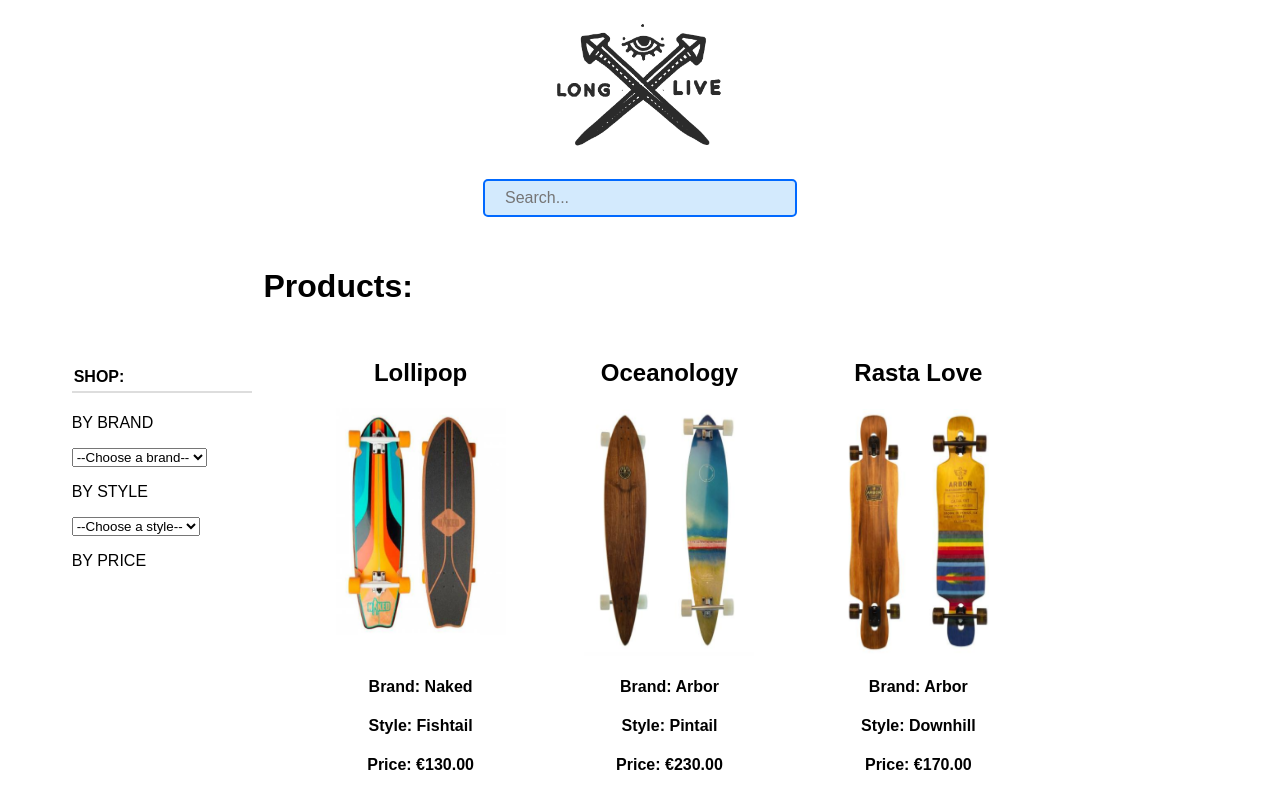
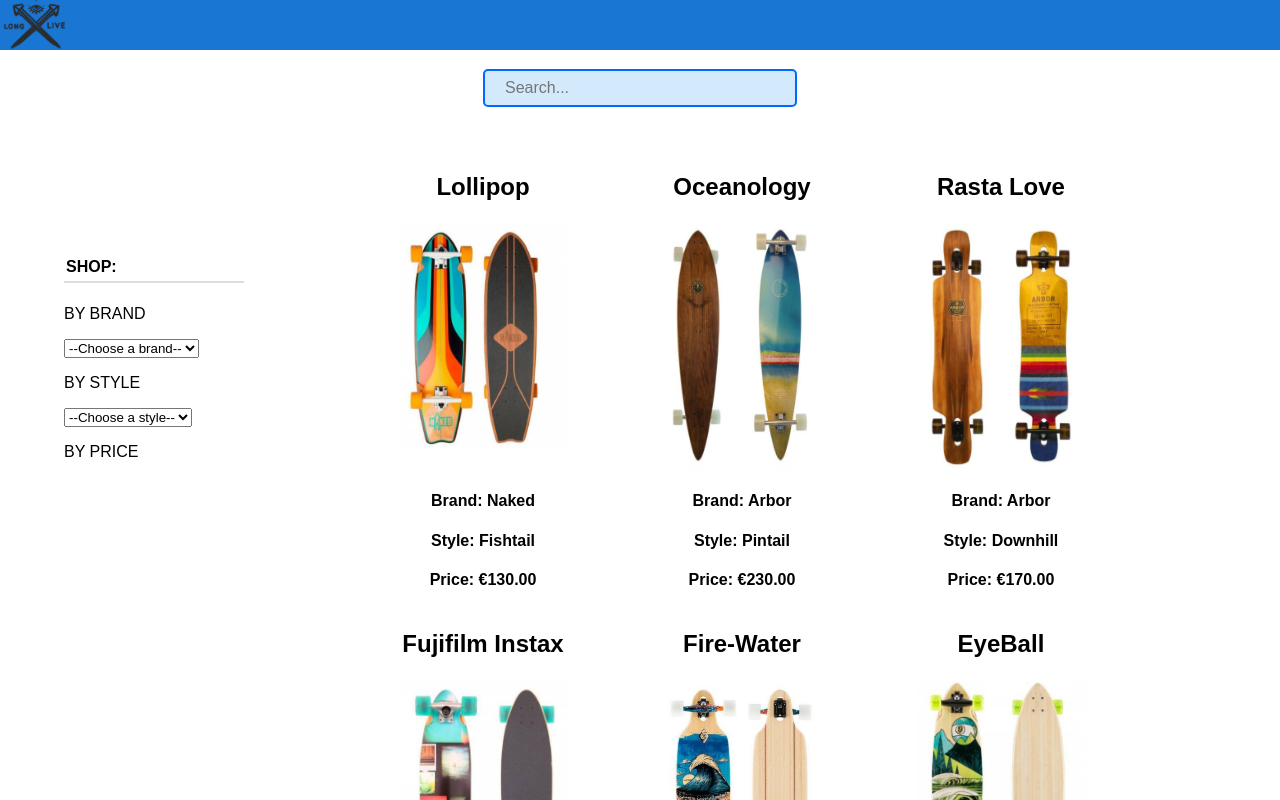
Before and after one commit to ArisApos/longLive, a React (Create React App) app: page / in a window 1280 px wide. Shown: the top 800 px of the page. Built offline with nearby package versions, Linux system fonts and the light colour scheme.

Commit message:
add sass, make aesthetic improvements, remove unnecessary elements

```diff
--- a/package.json
+++ b/package.json
@@ -4,6 +4,7 @@
   "private": true,
   "dependencies": {
     "lodash": "^4.17.11",
+    "node-sass": "^4.13.1",
     "react": "^16.8.1",
     "react-dom": "^16.8.1",
     "react-redux": "^6.0.0",
--- a/public/index.html
+++ b/public/index.html
@@ -8,34 +8,9 @@
       content="width=device-width, initial-scale=1, shrink-to-fit=no"
     />
     <meta name="theme-color" content="#000000" />
-    <!--
-      manifest.json provides metadata used when your web app is installed on a
-      user's mobile device or desktop. See https://developers.google.com/web/fundamentals/web-app-manifest/
-    -->
-    <link rel="manifest" href="%PUBLIC_URL%/manifest.json" />
-    <!--
-      Notice the use of %PUBLIC_URL% in the tags above.
-      It will be replaced with the URL of the `public` folder during the build.
-      Only files inside the `public` folder can be referenced from the HTML.
-
-      Unlike "/favicon.ico" or "favicon.ico", "%PUBLIC_URL%/favicon.ico" will
-      work correctly both with client-side routing and a non-root public URL.
-      Learn how to configure a non-root public URL by running `npm run build`.
-    -->
     <title>~Long Live~</title>
   </head>
   <body>
-    <noscript>You need to enable JavaScript to run this app.</noscript>
     <div id="root"></div>
-    <!--
-      This HTML file is a template.
-      If you open it directly in the browser, you will see an empty page.
-
-      You can add webfonts, meta tags, or analytics to this file.
-      The build step will place the bundled scripts into the <body> tag.
-
-      To begin the development, run `npm start` or `yarn start`.
-      To create a production bundle, use `npm run build` or `yarn build`.
-    -->
   </body>
 </html>
--- a/src/App.js
+++ b/src/App.js
@@ -1,8 +1,6 @@
 import React from 'react';
 import Home from './components/Home';
 
-const App = () => (
-    <div><Home /></div>
-);
+const App = () => (<><Home /></>);
 
 export default App;
--- a/src/components/Home.js
+++ b/src/components/Home.js
@@ -3,12 +3,13 @@
 import { Search, Product, FilterMenu } from './'
 
 const Home = ({ searchedProducts }) => (
-  <div className="body-content">
-    <img src="../images/logo.png" className="logo"/>
+  <div className="homePage">
+    <nav className='header'>
+     <img src="../images/logo.png" className="logo"/>
+    </nav>
     <Search />
     <div className="collection">
       <FilterMenu />
-      <h1 className="heading">Products: </h1>
       <div className="product-container">
         <ul className="product-list">{ listItems(searchedProducts) }</ul>
       </div>
--- a/src/components/Search.js
+++ b/src/components/Search.js
@@ -32,6 +32,7 @@
 
 const handleInput = (onEnterClick, filters, onKeyUpD, event) => {
   const searchInput = event.target.value.toLowerCase().split(" ");
+  console.log(searchInput)
   if (!event.target.value.length) {
     onEnterClick(products);
     onKeyUpD({ suggestedProducts: [], input: [], filters });
--- a/src/index.js
+++ b/src/index.js
@@ -1,10 +1,9 @@
 import React from 'react';
 import ReactDOM from 'react-dom';
 import App from './App';
-import { createStore } from 'redux';
-import { combineReducers } from 'redux';
+import { combineReducers, createStore } from "redux";
 import { Provider } from 'react-redux';
-import './styles/styles.css';
+import './styles/styles.scss';
 import { searchedProducts, suggestedProducts } from './models'
 
 const rootReducer = combineReducers({ searchedProducts, suggestedProducts });
--- a/src/styles/styles.css
+++ b/src/styles/styles.scss
@@ -1,12 +1,4 @@
-.logo {
-  width: 15%;
-  min-width: 190px;
-  height: 18%;
-  min-height: 150px;
-  display: block;
-  margin-left: auto;
-  margin-right: auto;
-}
+
 
 .center-search {
 display:flex;
@@ -30,18 +22,27 @@
   width: 220px;
   font-size: 16px;
 }
+body {
+  margin: 0;
+.homePage {
+    font-family: fantasy;
+  .header {
+    background: #1976d2;
+    height: 50px;
+  .logo {
+    width: 70px;
+    height: 60px;
+    transform: translateY(-6px);
+    }
+  }
+ }
 
-.body-content {
-  font-family: fantasy;
 }
+
 
 .collection {
   padding: 30px 40px;
   display: flex;
-}
-
-.heading {
-  margin-left: 1%;
 }
 
 .side-menu {
@@ -67,18 +68,12 @@
   content: "\f046";
 }
 
-.product-container {
-  min-width: 92%;
-  margin-left: -222px;
-}
-
 .product-list {
   display: flex;
   flex-wrap: wrap;
   justify-content: center;
   list-style: none;
   padding: 0;
-  margin: 92px 132px 0 0;
 }
 
 .product {
```
Also changed, not shown: 1 other file (tests, documents, lock files or other folders).
